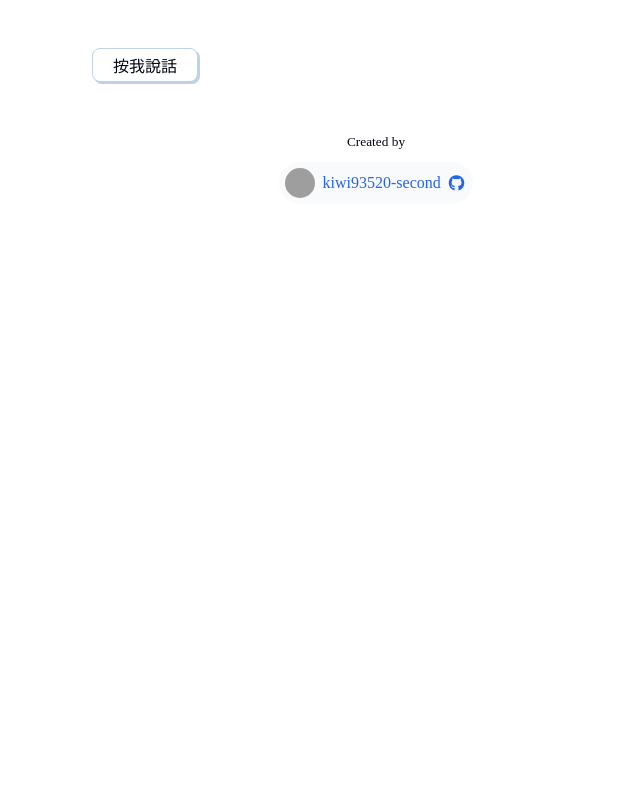
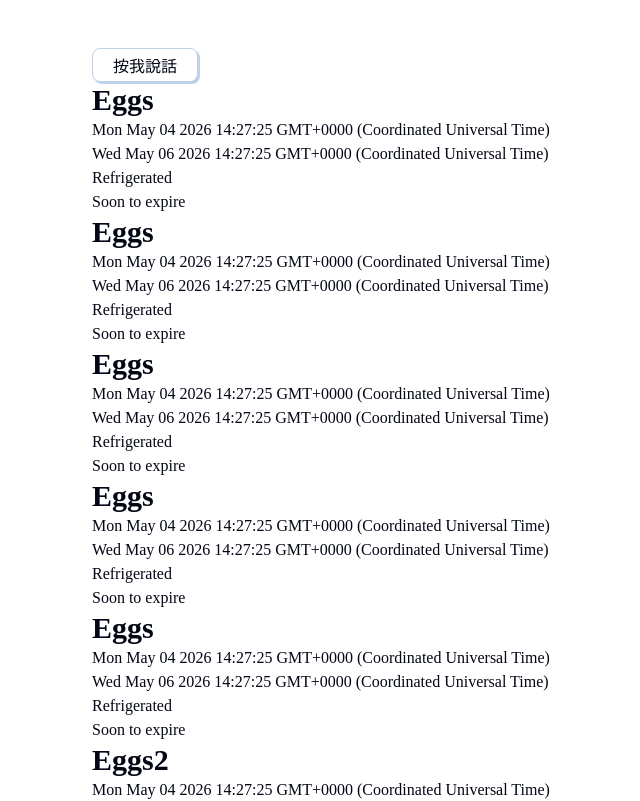
Before and after one commit to kiwi93520-second/refrigerator_manage_vue, a Vue app: page / in a window 1280 px wide. Shown: the top 801 px of the page, without its empty margins (264-904 px from the left). Built offline with nearby package versions, Linux system fonts and the light colour scheme; grey boxes are pictures that could not be loaded; a web font is replaced by a local one.

Commit message:
add 'show food'

```diff
--- a/src/components/pages/FoodEdit.vue
+++ b/src/components/pages/FoodEdit.vue
@@ -1,4 +1,5 @@
 <script setup>
+import { Ingredient } from "../../utils";
 // const recognition = new (
 //   window.SpeechRecognition || window.webkitSpeechRecognition
 // )();
@@ -106,7 +107,7 @@ const confirmAdd = () => {
 </script>
 
 <template>
-  <div class="voice-module">
+  <section class="add-food">
     <button @click="toggleListen" :class="{ 'btn-active': isListening }">
       {{ isListening ? "正在聽..." : "按我說話" }}
     </button>
@@ -125,7 +126,18 @@ const confirmAdd = () => {
       </p>
       <button @click="confirmAdd">確認新增</button>
     </div>
-  </div>
+  </section>
+
+  <!-- show food history -->
+  <section class="show-food">
+    <div v-for="(items, index) in Ingredient" :key="items.index">
+      <h2>{{ items.name }}</h2>
+      <p>{{ items.storeDate }}</p>
+      <p>{{ items.expireDate }}</p>
+      <p>{{ items.storage }}</p>
+      <p>{{ items.status }}</p>
+    </div>
+  </section>
 </template>
 
 <style scoped></style>
```
